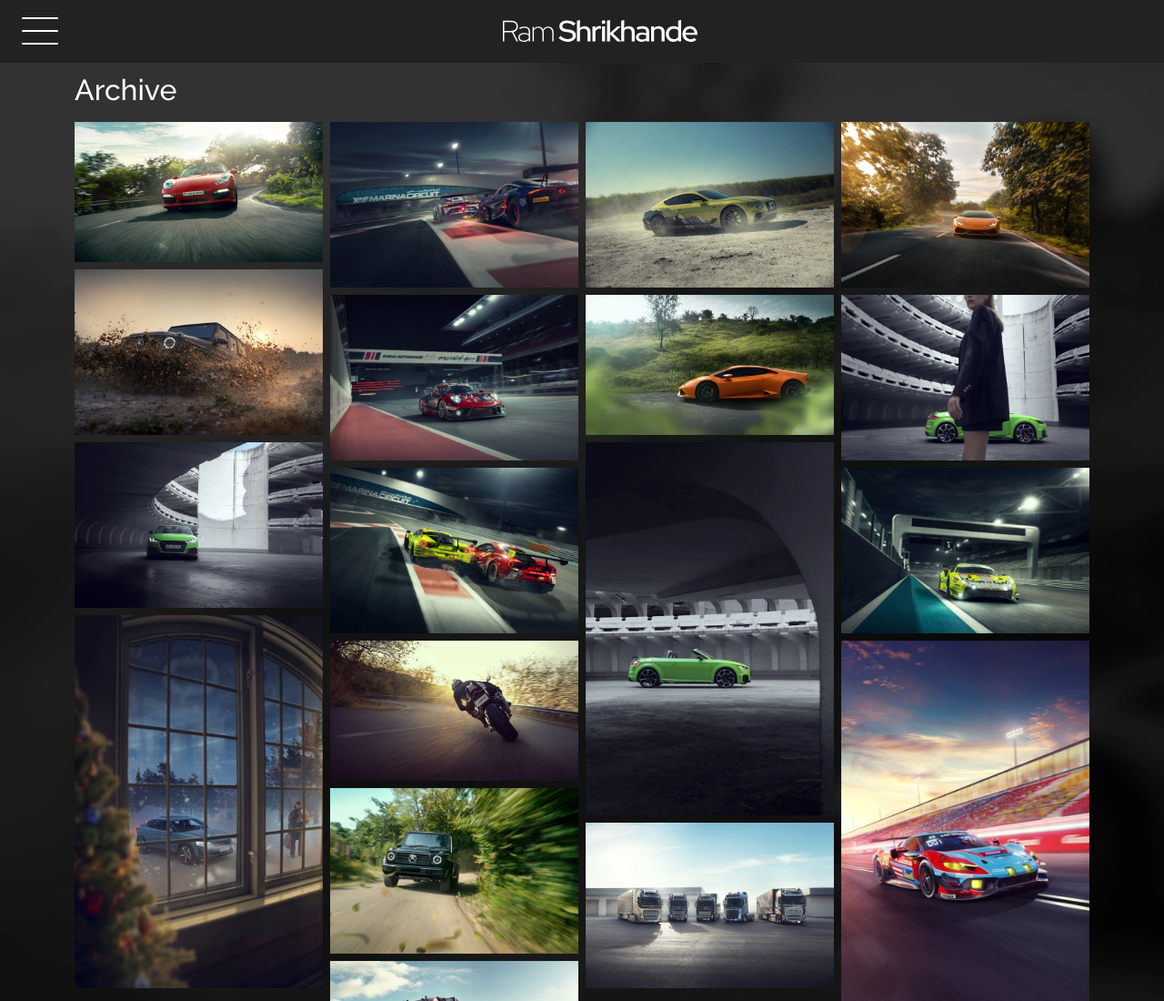
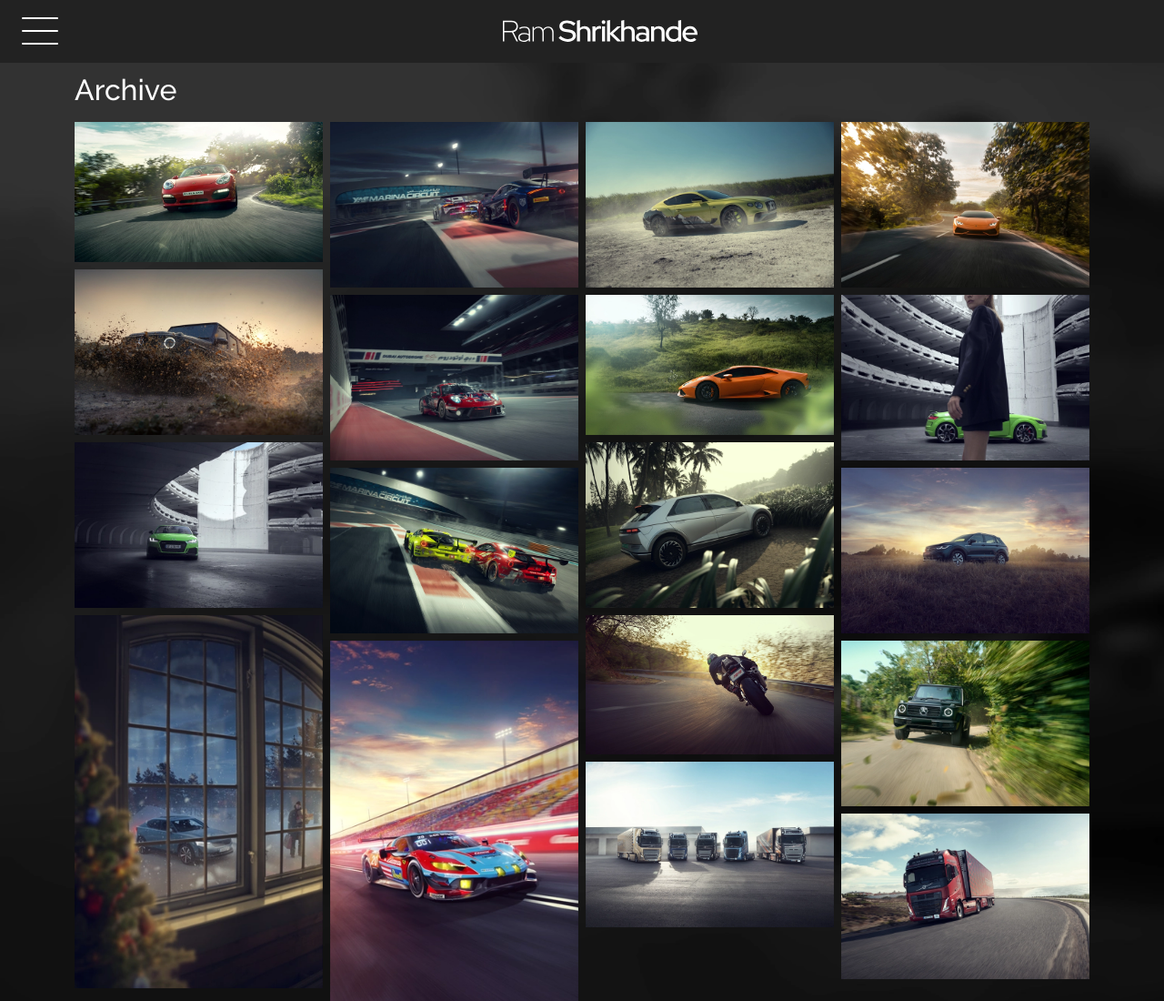
Before and after one commit to ramshrikhande/ramshrikhande, a plain HTML site: page archive.html in a window 1280 px wide. Shown: the top 1100 px of the page at 91% size. Drawn offline with nearby package versions, Linux system fonts and the light colour scheme.

Commit message:
archive update

```diff
--- a/archive.html
+++ b/archive.html
@@ -105,10 +105,10 @@
 
                                     <div class="position-relative main-image d-flex">
                                         <img class="img-fluid object-fit-contain" loading="lazy"
-                                            src="./archive_images/I71A1592 copy_1 copy.webp">
+                                            src="./archive_images/IONIQ.webp">
                                         <div id="credit"
                                             style="position: absolute; bottom:5%; color: whitesmoke; background-color: #202020b9;"
-                                            class="px-1"><a href="https://www.instagram.com/the_goodclick/" target="_blank">Photographer: The Good Click</a></div>
+                                            class="px-1"><a href="https://www.instagram.com/anis.shaikh.media/" target="_blank">Photographer: Anis Shaikh</a></div>
                                     </div>
 
                             </div>
@@ -124,10 +124,10 @@
                             <div class="swiper-slide d-flex align-items-center justify-content-center">
                                 <div class="position-relative main-image d-flex">
                                     <img class="img-fluid object-fit-contain" loading="lazy"
-                                        src="./archive_images/KESSEL_2_1 copy.webp">
+                                        src="./archive_images/TIGUAN.webp">
                                     <div id="credit"
                                         style="position: absolute; bottom:5%; color: whitesmoke; background-color: #202020b9;"
-                                        class="px-1"><a href="https://www.instagram.com/deepspiritmedia/" target="_blank">Photographer: Stéphane Abrantes </a></div>
+                                        class="px-1"><a href="https://www.instagram.com/anis.shaikh.media/" target="_blank">Photographer: Anis Shaikh </a></div>
                                 </div>
                             </div>
                             <div class="swiper-slide d-flex align-items-center justify-content-center">
@@ -228,7 +228,7 @@
                         </div>
                         <div class="col-3 col-md-2 strip-card">
                             <img class="img-fluid strip-card-img" loading="lazy"
-                                src="../archive_images/300/I71A1592 copy_1 copy.webp">
+                                src="../archive_images/300/IONIQ.webp">
                         </div>
                         <div class="col-3 col-md-2 strip-card">
                             <img class="img-fluid strip-card-img" loading="lazy"
@@ -236,7 +236,7 @@
                         </div>
                         <div class="col-3 col-md-2 strip-card">
                             <img class="img-fluid strip-card-img" loading="lazy"
-                                src="../archive_images/300/KESSEL_2_1 copy.webp">
+                                src="../archive_images/300/TIGUAN.webp">
                         </div>
                         <div class="col-3 col-md-2 strip-card">
                             <img class="img-fluid strip-card-img" loading="lazy"
@@ -319,7 +319,7 @@
                 </div>
                 <div class="archive-card-container col-12 col-sm-6 col-lg-4 col-xl-3">
                     <div class="archive-card">
-                        <img src="./archive_images/500/I71A1592 copy_1 copy.webp">
+                        <img src="./archive_images/500/IONIQ.webp">
                     </div>
                 </div>
                 <div class="archive-card-container col-12 col-sm-6 col-lg-4 col-xl-3">
@@ -329,7 +329,7 @@
                 </div>
                 <div class="archive-card-container col-12 col-sm-6 col-lg-4 col-xl-3">
                     <div class="archive-card">
-                        <img src="./archive_images/500/KESSEL_2_1 copy.webp">
+                        <img src="./archive_images/500/TIGUAN.webp">
                     </div>
                 </div>
                 <div class="archive-card-container col-12 col-sm-6 col-lg-4 col-xl-3">
```
Also changed, not shown: archive_images/300/I71A1592 copy_1 copy.webp (deleted), archive_images/300/IONIQ.webp (added), archive_images/300/KESSEL_2_1 copy.webp (deleted), archive_images/300/TIGUAN.webp (added), archive_images/500/I71A1592 copy_1 copy.webp (deleted), archive_images/500/IONIQ.webp (added), archive_images/500/KESSEL_2_1 copy.webp (deleted), archive_images/500/TIGUAN.webp (added), archive_images/I71A1592 copy_1 copy.webp (deleted), archive_images/IONIQ.webp (added), archive_images/KESSEL_2_1 copy.webp (deleted), archive_images/TIGUAN.webp (added).
